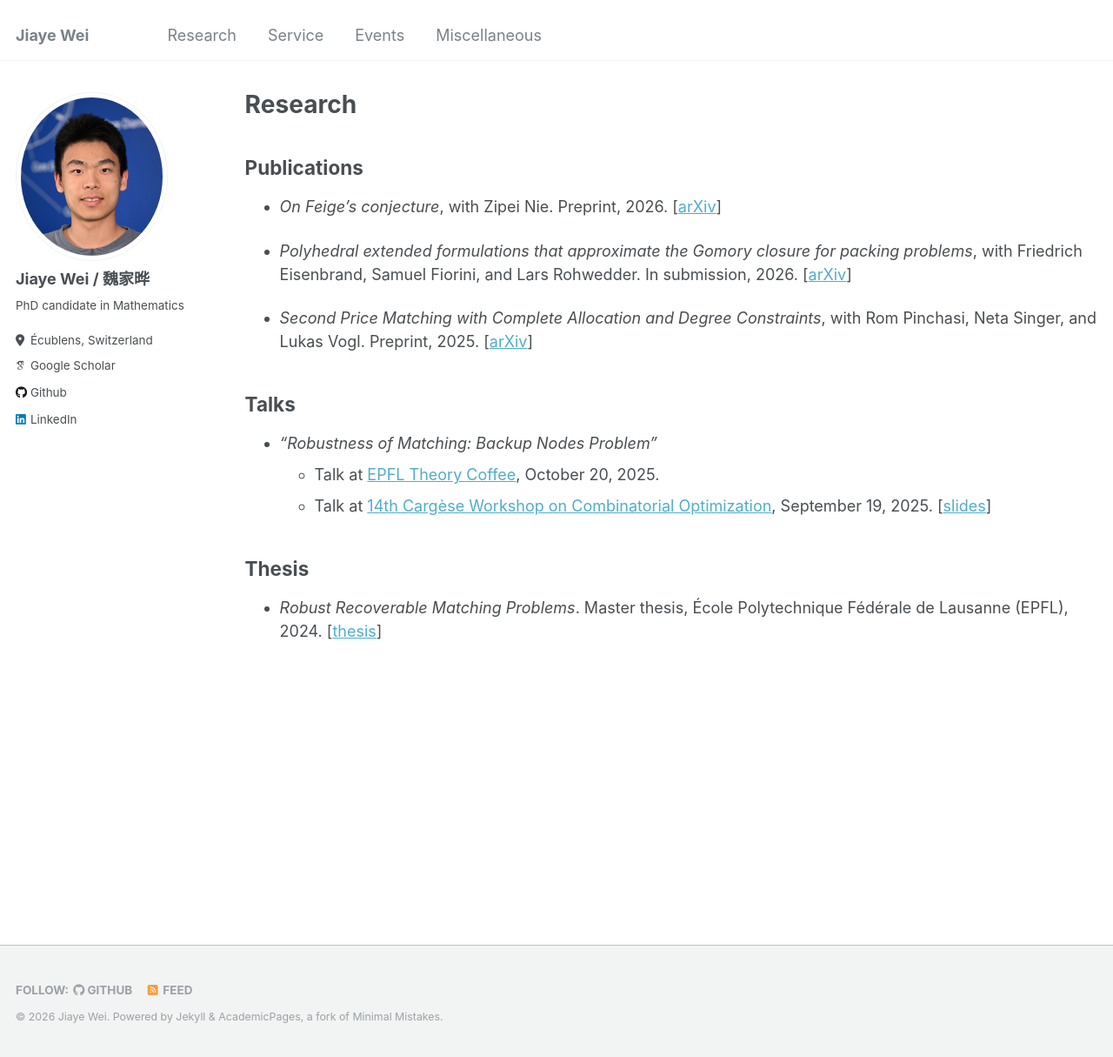
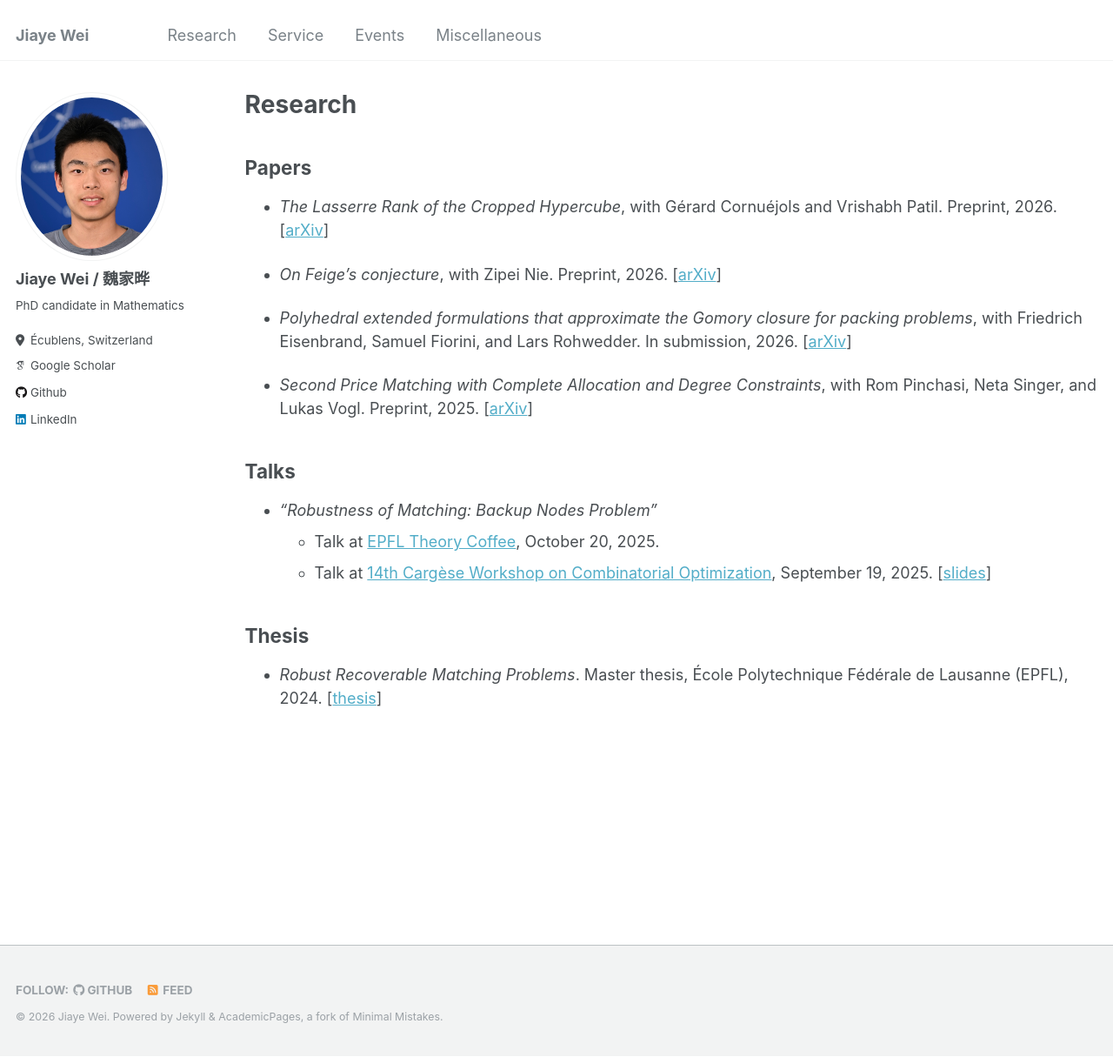
Before and after one commit to jiaye-W/jiaye-W.github.io, a Jekyll site: the page built from _pages/publications.md, in a window 1280 px wide and 1215 px high. Shown: the whole window at 87% size. Built offline with Jekyll 4.4.1, drawn with Linux system fonts in a browser that asks for light colours; some web fonts are replaced.

Commit message:
add Lasserre paper

```diff
--- a/_pages/publications.md
+++ b/_pages/publications.md
@@ -5,7 +5,10 @@ permalink: /research/
 author_profile: true
 ---
 
-## Publications
+## Papers
+
+- *The Lasserre Rank of the Cropped Hypercube*,
+with Gérard Cornuéjols and Vrishabh Patil. Preprint, 2026. [[arXiv](https://arxiv.org/abs/2609.27748)]
 
 - *On Feige's conjecture*,
 with Zipei Nie. Preprint, 2026. [[arXiv](https://arxiv.org/abs/2607.24528)]
```
